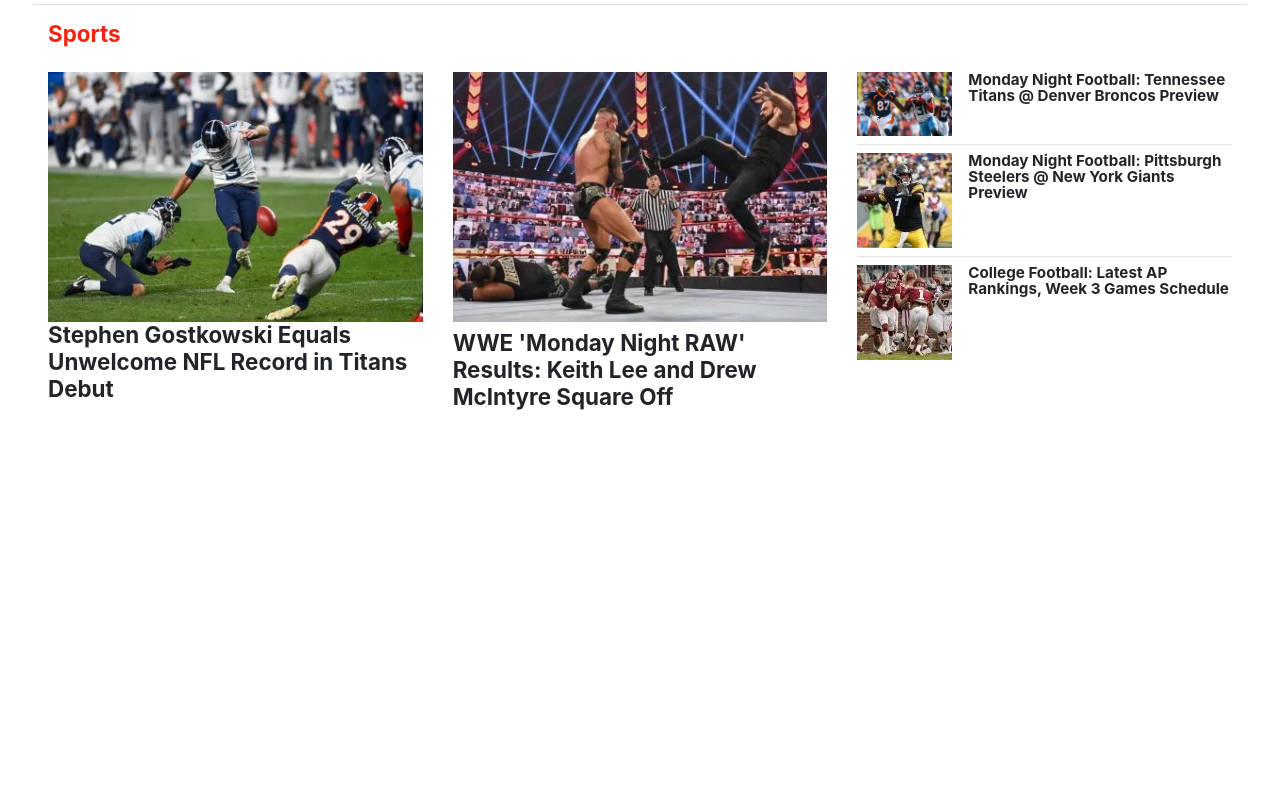
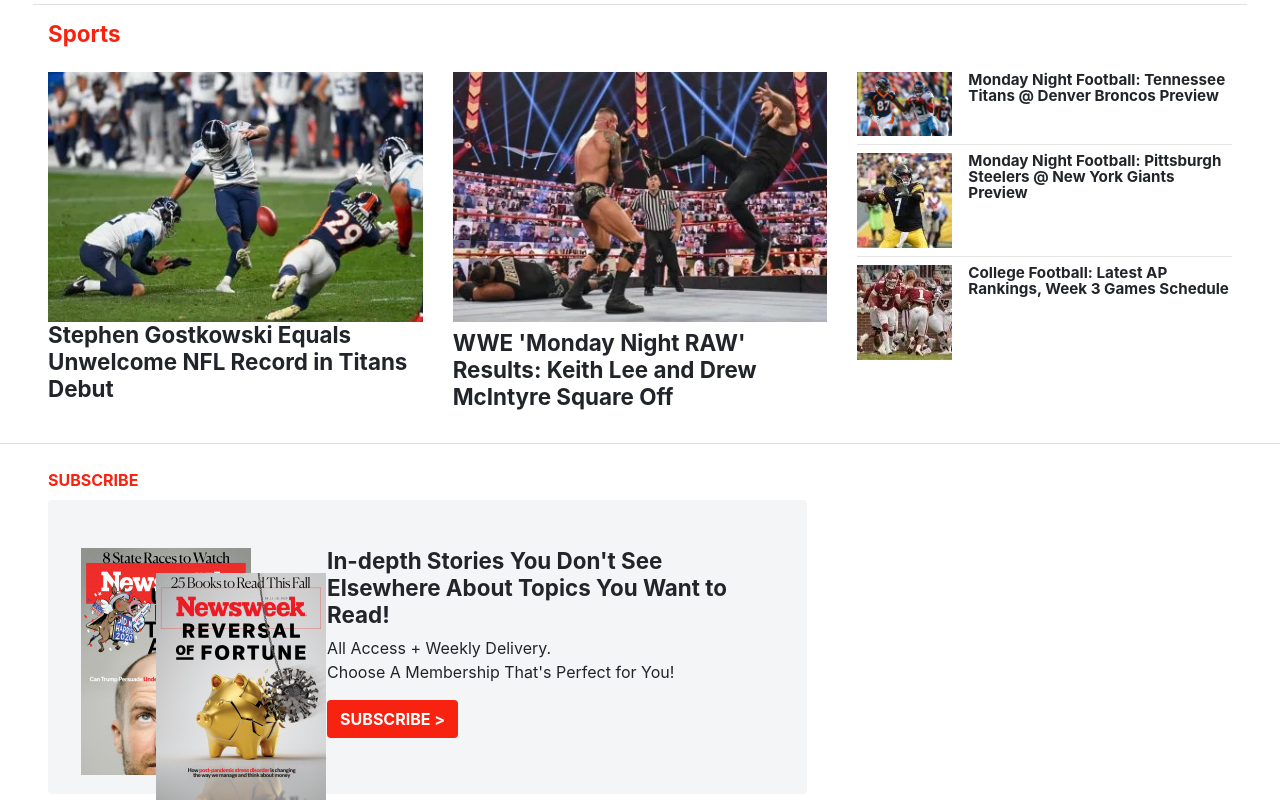
Before and after one commit to chubaquelo/Bootstrap-Newsweek-Clone, a plain HTML site: page index.html in a window 1280 px wide. Shown: the part 9435-10235 px from the top of the page. Before the commit the page ends 9878 px from the top, so only its background shows below. Drawn offline with nearby package versions, Linux system fonts and the light colour scheme.

Commit message:
Added bottom sections content and started subscribe div

```diff
--- a/css/style.css
+++ b/css/style.css
@@ -21,6 +21,11 @@
 .bg-red {
   background-color: #f72210;
 }
+
+.bg-lightgray {
+  background-color: #F4F5F6;
+}
+
 nav {
   font-family: "Roboto Condensed", sans-serif;
 }
@@ -147,6 +152,18 @@
   width: 95px;
 }
 
+/* Classes for Bottom Newsletter and Subscribe */
+
+.magazine-img-1 {
+  left: 0;
+  top: 0;
+}
+
+.magazine-img-2 {
+  left: 75px;
+  top: 25px;
+}
+
 @media (max-width: 992px) {
   header {
     display: flex;
--- a/index.html
+++ b/index.html
@@ -1653,7 +1653,7 @@
       </div>
     </section>
 
-    <section class="container-fluid px-5 p-2">
+    <section class="container-fluid px-5 p-2 border-bottom">
       <!-- Row just for the title -->
       <div class="row border-top pt-3">
         <div class="col-12">
@@ -1723,6 +1723,34 @@
       </div>
     </section>
 
+    <!-- BOTTOM SUBSCRIBE AND NEWSLETTER SECTION -->
+
+    <section class="container-fluid px-5 pt-4">
+      <div class="row col-12 col-lg-8">
+        <div class="w-100">
+          <p class="color-red font-weight-bold m-0">SUBSCRIBE</p>
+        </div>
+        <div class="container bg-lightgray w-100 p-5 mt-2 rounded position-relative clearfix">
+          <div class="row">
+            <div class="col-4">
+              <img src="/img/magazines-2.jpg" class="position-absolute magazine-img-1" alt="Newsweek magazines">
+              <img src="/img/magazines.jpg" class="position-absolute magazine-img-2" alt="Newsweek magazines">
+            </div>
+            <div class="col-8 flex-column">
+              <h2 class="font-weight-bold">In-depth Stories You Don't See Elsewhere About Topics You Want to Read!</h2>
+              <p class="summary">
+                All Access + Weekly Delivery.<br>
+Choose A Membership That's Perfect for You!
+              </p>
+              <button class="btn bg-red text-white font-weight-bold text-center mb-2">SUBSCRIBE ></button>
+            </div>
+          </div>
+
+        </div>
+      </div>
+      <div class="row col-12 col-lg-4"></div>
+    </section>
+
     <script
       src="https://stackpath.bootstrapcdn.com/bootstrap/4.5.2/js/bootstrap.bundle.min.js"
       integrity="sha384-LtrjvnR4Twt/qOuYxE721u19sVFLVSA4hf/rRt6PrZTmiPltdZcI7q7PXQBYTKyf"
```
Also changed, not shown: img/magazines-2.jpg (added), img/magazines.jpg (added).
